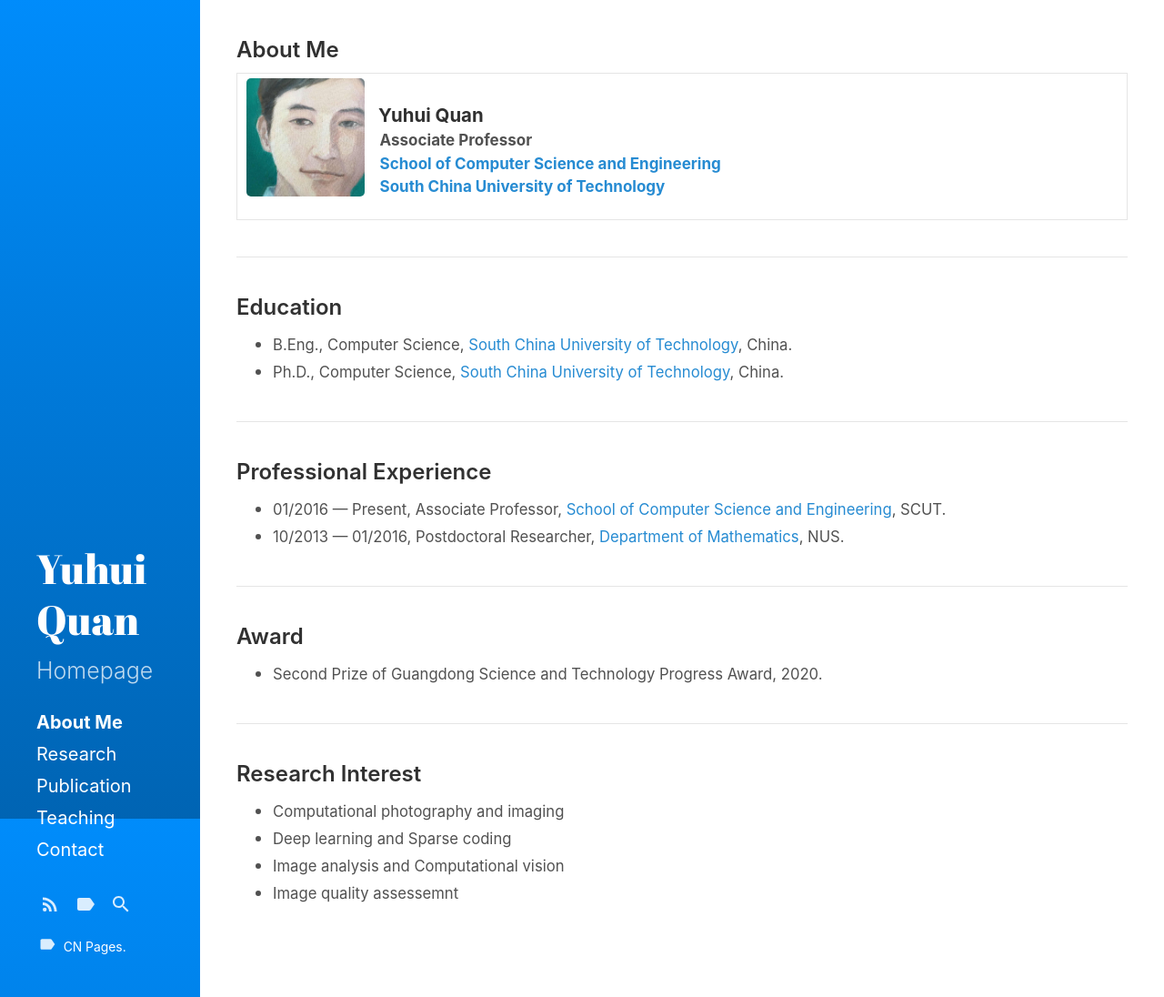
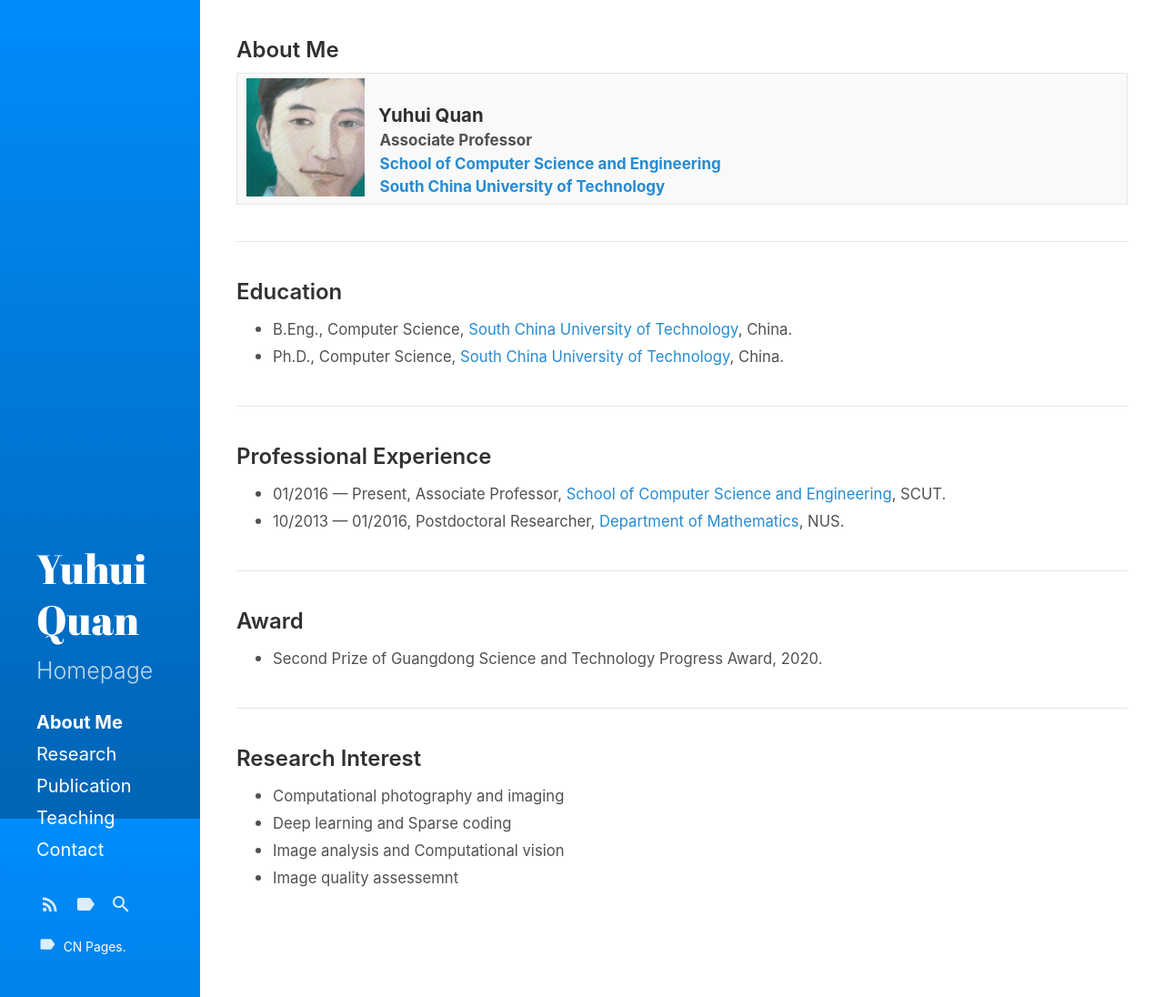
Before and after one commit to Dofboom/Dofboom.github.io, a Jekyll site: the page built from index.html, in a window 1280 px wide and 1096 px high. Shown: the whole window at 91% size. Built offline with Jekyll 4.4.1, drawn with Linux system fonts in a browser that asks for light colours; the list of posts is cut into pages by our own code.

Commit message:
Update _base.scss

```diff
--- a/_sass/hydeout/_base.scss
+++ b/_sass/hydeout/_base.scss
@@ -48,13 +48,7 @@ a {
   }
 }
 
-img {
-  border-radius: 5px;
-  display: block;
-  height: auto; // prevent max-width from squishing images with defined height
-  margin: 0 0 1rem;
-  max-width: 100%;
-}
+
 
 table {
   border: 1px solid $border-color;
@@ -74,6 +68,10 @@ th {
   text-align: left;
 }
 
+tbody tr:nth-child(odd) td,
+tbody tr:nth-child(odd) th {
+  background-color: $gray-1;
+}
 
 
 button,
```
